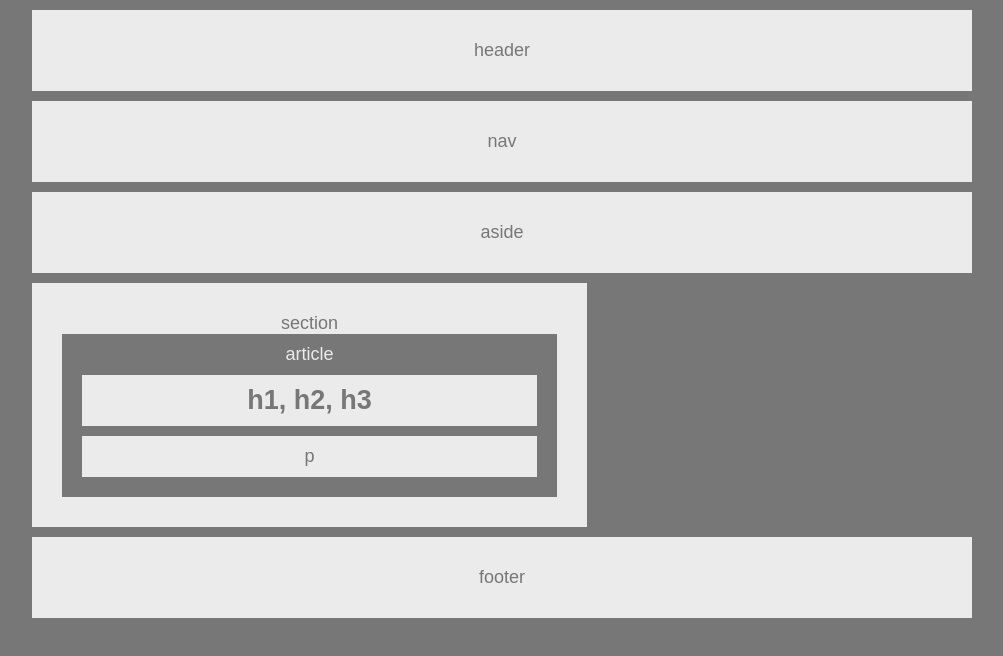
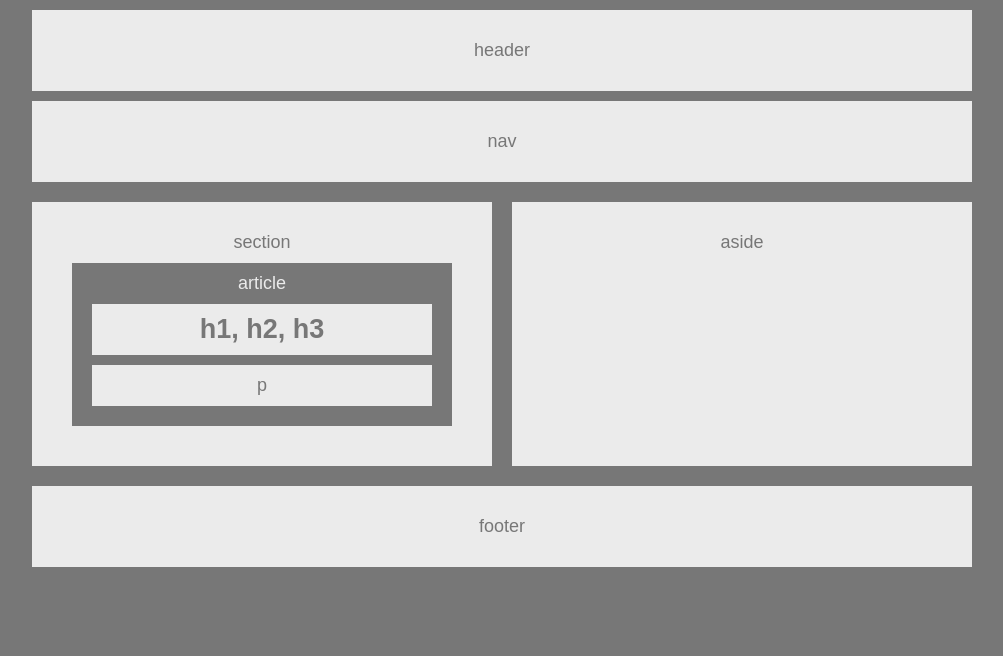
Before and after one commit to ColeMiller21/HW-Wireframe, a plain HTML site: page index.html in a window 1280 px wide. Shown: the whole page, without its empty margins (138-1141 px from the left). Drawn offline with Linux system fonts and the light colour scheme.

Commit message:
added flex properites to section and aside boxes

```diff
--- a/index.html
+++ b/index.html
@@ -13,10 +13,10 @@
             <div id="nav">
                 nav
             </div>
-
-            <div id="aside">
+<div class="container">
+                <div id="aside">
                 aside
-            </div>
+                </div>
 
             <div id="section">
                 section
@@ -29,7 +29,7 @@
                 </div>
 
             </div>
-
+        </div>
             <footer>footer</footer>
 
 
--- a/style.css
+++ b/style.css
@@ -33,6 +33,8 @@ header {
     background-color: #ebebeb;
     padding: 30px;
     margin: 10px;
+    flex: 1;
+    order: 2;
 }
 
 #section {
@@ -40,12 +42,15 @@ header {
     width: 495px;
     padding: 30px;
     margin: 10px;
+    flex: 1;
+    order: 1;
 }
 
 #article {
     color: #ebebeb;
     background-color: #777;
     padding: 10px;
+    margin: 10px;
 }
 
 h1 {
@@ -64,8 +69,12 @@ p {
 }
 
 
-footer{
+footer {
     background-color: #ebebeb;
     padding: 30px;
     margin: 10px;
 }
+
+.container {
+    display: flex;
+}
```
